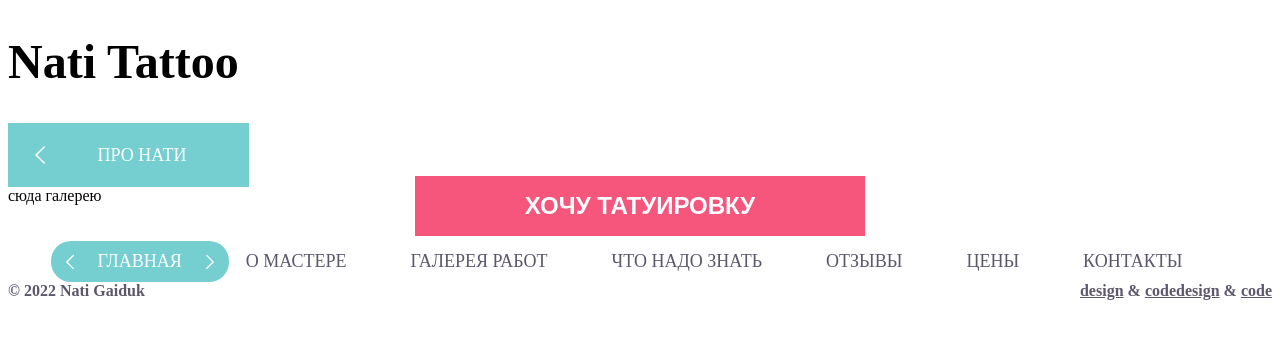
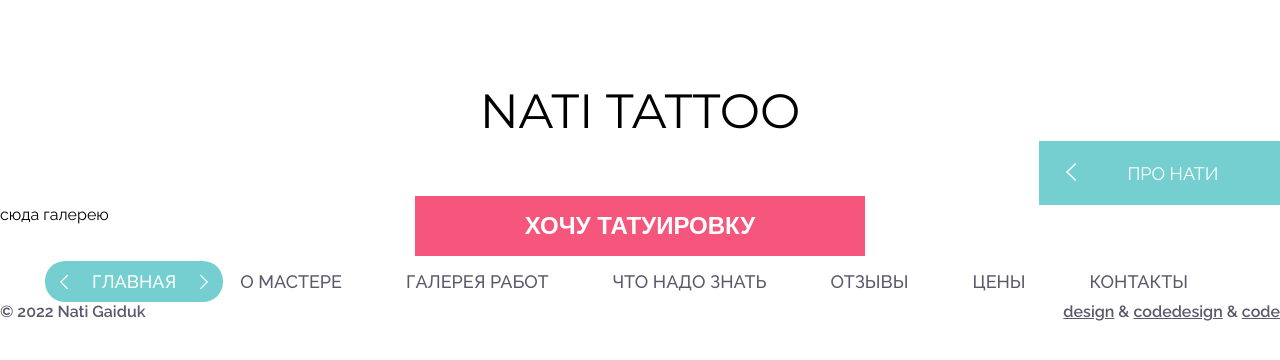
Before and after one commit to riveriswild/tattoo_shop_front, a Vue app: page / in a window 1280 px wide. Shown: the top 360 px of the page. Built offline with nearby package versions, Linux system fonts and the light colour scheme.

Commit message:
Add gallery

```diff
--- a/src/components/v-main.vue
+++ b/src/components/v-main.vue
@@ -95,6 +95,7 @@ export default {
     methods: {
         toggleCard(card) {
             this.cardMenu = card
+            console.log(this.cardMenu)
         }
     }
 
@@ -103,6 +104,150 @@ export default {
 </script>
 
 <style>
-/* @import "../assets/css/style.css" */
+@import url('https://fonts.googleapis.com/css2?family=Montserrat:ital@0;1&family=Raleway:ital,wght@0,400;0,500;0,600;0,700;1,400;1,500;1,600;1,700&display=swap');
+
+.header {
+    display: flex;
+    justify-content: space-between;
+    flex-direction: column;
+}
+
+.title {
+    font-family: 'Montserrat', sans-serif;
+    font-style: normal;
+    font-weight: 400;
+    text-align: center;
+    color: #000000;
+    text-transform: uppercase;
+    margin-top: 82px;
+}
+
+.header__button {
+    background: #ffffff; /* Old browsers */
+    background: -moz-linear-gradient(left,  #ffffff 0%, #ffffff 50%, #75cfd0 51%, #75cfd0 100%); /* FF3.6-15 */
+    background: -webkit-linear-gradient(left,  #ffffff 0%,#ffffff 50%,#75cfd0 51%,#75cfd0 100%); /* Chrome10-25,Safari5.1-6 */
+    background: linear-gradient(to right,  #ffffff 0%,#ffffff 50%,#75cfd0 51%,#75cfd0 100%); /* W3C, IE10+, FF16+, Chrome26+, Opera12+, Safari7+ */
+    filter: progid:DXImageTransform.Microsoft.gradient( startColorstr='#ffffff', endColorstr='#75cfd0',GradientType=1 ); /* IE6-9 */
+
+}
+
+.header__buttonContainer {
+    text-align: right;
+    background-color: #ffffff;
+}
+
+
+.widthContainer {
+    max-width: 1452px;
+}
+
+@media only screen  and (max-width: 1000px) {
+    .widthContainer {
+        max-width: 1000px;
+    }
+}
+
+/* .header {
+    flex-basis:229px;
+    flex-grow: 0;
+    flex-shrink: 3;
+}
+
+
+.title {
+    font-size: 48px;
+    line-height: 59px;
+} */
+
+
+
+.header__button .btn {
+    width: 241px;
+}
+
+@media only screen  and (max-width: 1165px) {
+    .header__button .btn {
+        width: 200px;
+        font-size: 15px;
+    }
+}
+
+
+.view {
+    flex-grow: 2;
+    flex-shrink: 1;
+    flex-basis: 548px;
+}
+
+
+.bottom {
+    flex-basis: 164px;
+    flex-grow: 0;
+    flex-shrink: 2;
+}
+
+
+.bottom_button .btn {
+    width: 450px;
+    margin-top: -30px;
+    top: -5px
+}
+
+/* bottom menu*/
+
+.menu__item {
+    flex-basis: 140px;
+    flex-shrink: 1;
+    flex-grow: 0;
+    padding: 0;
+}
+
+.menu__itemContainer {
+    height: 41px;
+    font-size: 18px;
+}
+
+
+.menu__arrow.left {
+    margin-right: 24px;
+}
+.menu__arrow.right {
+    margin-left: 24px;
+}
+
+body {
+    background: #ffffff;
+    font-family: 'Raleway', sans-serif;
+    height: 100vh;
+    overflow-y: hidden;
+    margin: 0;
+    padding: 0;
+    width: 100%;
+}
+
+h1, h2, p {
+    padding: 0;
+    margin: 0;
+}
+
+
+
+@media only screen  and (max-width: 1165px) {
+    .menu__item {
+        flex-basis: 130px;
+    }
+
+    .menu__itemContainer {
+        height: 41px;
+        font-size: 15px;
+    }
+
+    .menu__arrow.left {
+        margin-right: 20px;
+    }
+    .menu__arrow.right {
+        margin-left: 20px;
+    }
+}
 
 </style>
```
